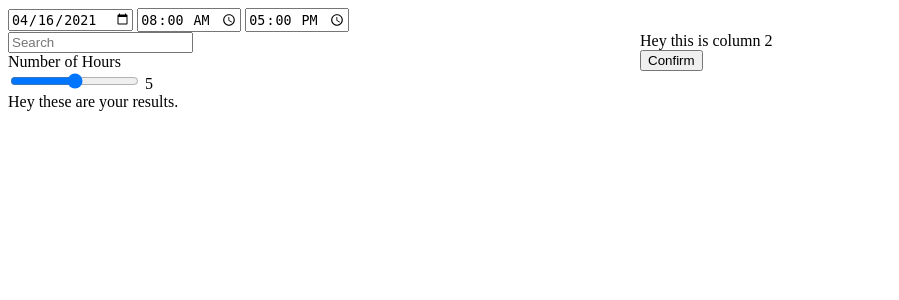
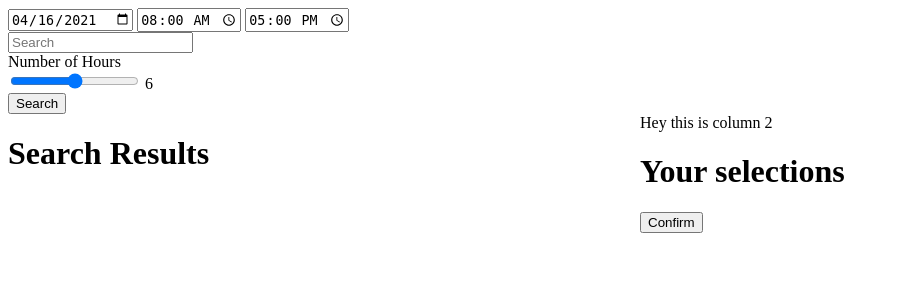
Before and after one commit to usef-kh/easyroute, a Flask app: page /user/create in a window 1280 px wide. Shown: the top 300 px of the page, without its empty margins (0-899 px from the left). Run offline with Flask 2, Linux system fonts and the light colour scheme.

Commit message:
searching working with ui

```diff
--- a/app.py
+++ b/app.py
@@ -4,9 +4,11 @@
 
 from databases.users import Users
 
+from maps import *
+
 app = Flask(__name__, template_folder='templates', static_folder='static')
 
-
+selections =[]
 @app.route('/')
 def index():
     return render_template("index.html")
@@ -62,15 +64,38 @@
 
 @app.route('/user/create', methods=['POST', 'GET'])
 def create():
+    data = collections.defaultdict(str)
     if request.method == "GET":
-        return render_template("create.html", data=collections.defaultdict(str), date=datetime.date.today())
+        return render_template("create.html", data=data, date=datetime.date.today(), query_results=[], selections = [], placeId="")
+    global selections
+    data = request.form
+    # print(data)
+    if "search" in data:
+        print("display new search results")
+        #print(data)
+        #data_dict = dict(data)
+        #print(data_dict)
+        places = getMapsInfo(data["query"])
 
-    data = request.form
+        # only get first 10
+        query_results = places[:10]
 
+        # print(query_maps_results["name"],query_maps_results["Address:"] )
+        # place = query_maps_results["name"] + ", "+query_maps_results["Address:"]
+        # query_results = [place]
+        return render_template("create.html", data=data, date=data["date"], query_results = query_results, selections = selections)
+    elif "confirm" in data:
+        print("confirm")
+    else:
+        print("Update selected spot table")
+        print(list(data.keys())[0])
+        selections.append(list(data.keys())[0])
+        print(selections)
+        query_results = []
+        return render_template("create.html", data=data, date="", query_results = query_results, selections = selections, placeId="")
 
-    print(data)
-
-    return render_template("create.html", data=data, date=data['date'])
+    query_results = []
+    return render_template("create.html", data=data, date="", query_results = query_results, selections = selections, placeId="")
 
 
 @app.route('/user/view', methods=['POST', 'GET'])
--- a/templates/create.html
+++ b/templates/create.html
@@ -1,52 +1,99 @@
 <!DOCTYPE html>
 <html lang="en">
   <head>
-    <link href="{{url_for('static',filename='styles/create.css') }}" rel="stylesheet" type="text/css">
-    <link href="https://fonts.googleapis.com/css2?family=Lato:wght@300&display=swap" rel="stylesheet">
+    <link
+      href="{{url_for('static',filename='styles/create.css') }}"
+      rel="stylesheet"
+      type="text/css"
+    />
+    <link
+      href="https://fonts.googleapis.com/css2?family=Lato:wght@300&display=swap"
+      rel="stylesheet"
+    />
 
-    <meta charset="UTF-8">
+    <meta charset="UTF-8" />
     <title>Easy Route</title>
   </head>
 
   <body>
+    <form
+      action="{{url_for('create')}}"
+      method="POST"
+      id="search"
+      name="search"
+    >
+      <input type="date" name="date" value="{{date}}" />
+      <input
+        type="time"
+        name="start_time"
+        min="00:00"
+        max="24:00"
+        value="08:00"
+      />
+      <input
+        type="time"
+        name="end_time"
+        min="00:00"
+        max="24:00"
+        value="17:00"
+      />
 
-<form action="{{url_for('create')}}" method="POST">
-    <input type="date" name="date" value={{date}}>
-    <input type="time" name="start_time" min="00:00" max="24:00" value="08:00">
-    <input type="time" name="end_time" min="00:00" max="24:00" value="17:00">
+      <div class="new-entry" action="{{url_for('create')}}" method="POST">
+        <input id="query" name="query" placeholder="Search" type="text"
+        value={{data['query']}}><br />
+        <label for="dwell_time">Number of Hours</label><br />
 
+        <input
+          type="range"
+          id="dwell_time"
+          name="dwell_time"
+          min="0"
+          max="10"
+          step="0.5"
+          oninput="this.nextElementSibling.value = this.value"
+        />
+        <output>6</output><br />
+      </div>
+      <input type="submit" value="Search" name="search" />
+    </form>
 
     <div class="row">
       <div class="column">
-            <div class="new-entry" action="{{url_for('create')}}" method="POST">
-                <input id="query" name="query" placeholder="Search" type="text" value={{data['query']}}><br>
-                <label for="dwell_time">Number of Hours</label><br>
-
-                <input type="range" id="dwell_time" name="dwell_time" min="0" max="10" step="0.5" oninput="this.nextElementSibling.value = this.value">
-                <output>5</output><br>
-
-<!--                <input type="submit" value="Search">-->
-
+        <form
+          action="{{url_for('create')}}"
+          method="POST"
+          id="display_search"
+          name="display_search"
+        >
+          <h1>Search Results</h1>
+          <ul>
+            {% for result in query_results %}
+            <li>
+              <input value="{{result['name']+', '+result['address']}}" name="{{result}}" type="submit" />
+            </li>
+            {% endfor %}
+          </ul>
+        </form>
       </div>
-
-            <div class="query-results">
-                Hey these are your results.
-<!--                <input id="query" name="query" placeholder="Search" type="text" value={{data['query']}}><br>-->
-<!--                <label for="dwell_time">Number of Hours</label><br>-->
-<!--    -->
-<!--                <input type="range" id="dwell_time" name="dwell_time" min="0" max="10" step="0.5" oninput="this.nextElementSibling.value = this.value">-->
-<!--                <output>5</output><br>-->
+      <div class="column">
+        Hey this is column 2
+        <form
+          action="{{url_for('create')}}"
+          method="POST"
+          id="selected_spots"
+          name="selected_spots"
+        >
+          <h1>Your selections</h1>
+          <ul>
+            {% for selection in selections %}
+            <li>
+              {{selection}}
+            </li>
+            {% endfor %}
+          </ul>
+          <input type="submit" value="Confirm" name="confirm" />
+        </form>
       </div>
-
-
-
     </div>
-
-        <div class="column">Hey this is column 2</div>
-    </div>
-
-    <input type="submit" value="Confirm">
-</form>
-
   </body>
 </html>
```
Also changed, not shown: maps.py (+13 -13 lines). Lines whose indentation alone changed are shown as unchanged.
